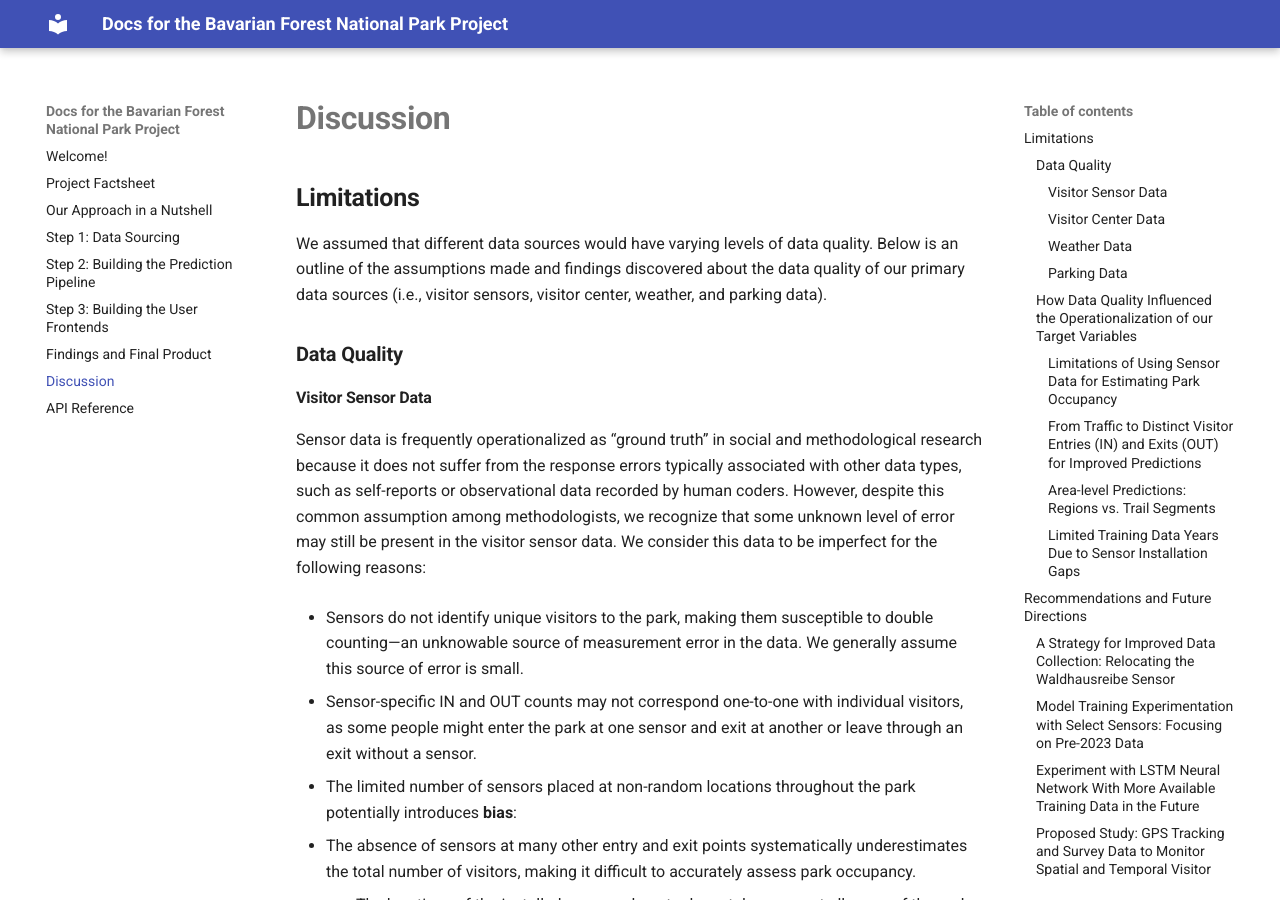
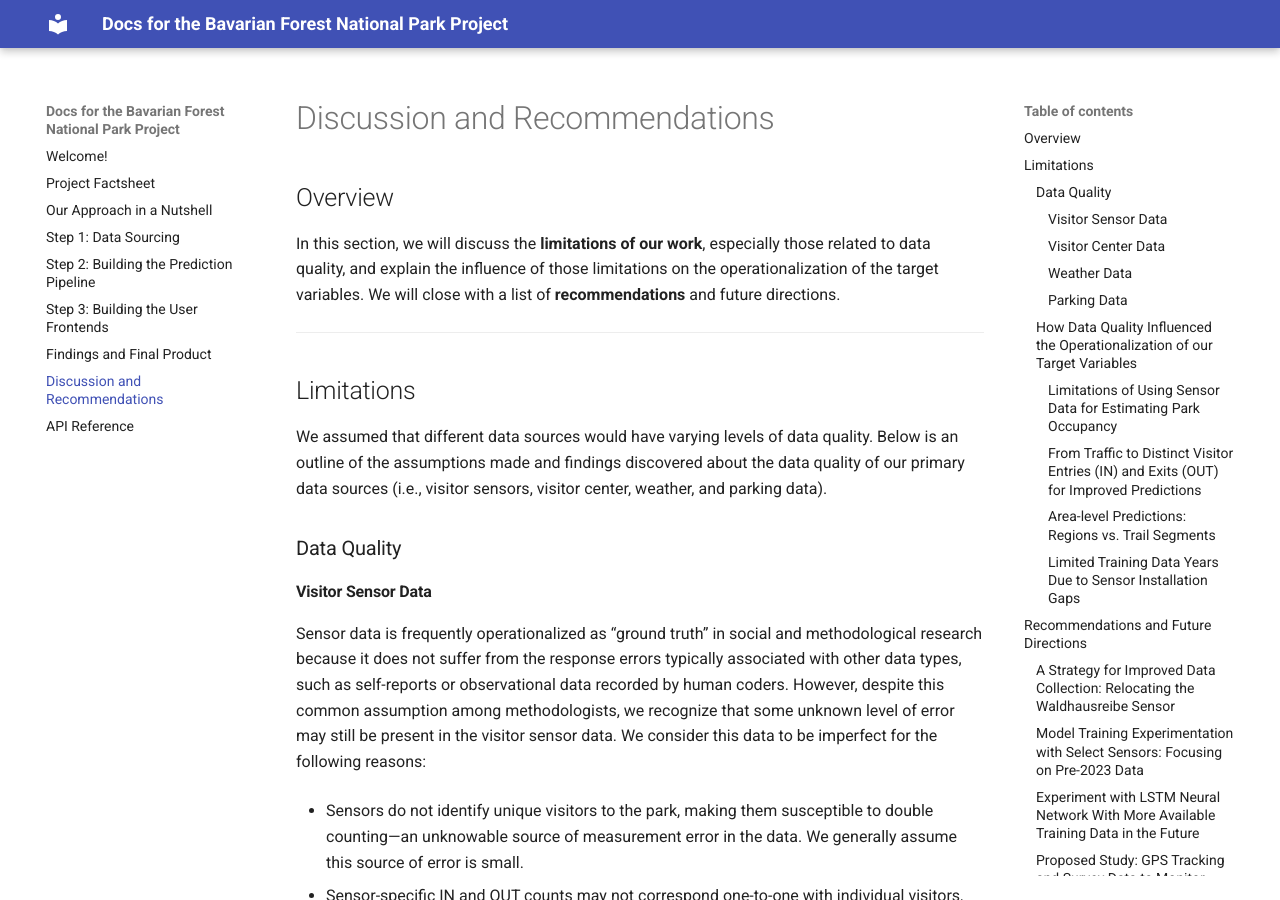
Before and after one commit to m-mango/bavarian-forest-visitor-monitoring-dssgx-24, an MkDocs documentation site: the page built from docs/limitations-and-challenges.md, in a window 1280 px wide and 900 px high. Built offline with MkDocs 1.6.1 and Material for MkDocs 9.7.7, drawn with Linux system fonts in a browser that asks for light colours.

Commit message:
See commit before

```diff
--- a/docs/limitations-and-challenges.md
+++ b/docs/limitations-and-challenges.md
@@ -1,9 +1,15 @@
-# **Discussion**
+# Discussion and Recommendations
 
-## **Limitations**
+## Overview
+
+In this section, we will discuss the **limitations of our work**, especially those related to data quality, and explain the influence of those limitations on the operationalization of the target variables. We will close with a list of **recommendations** and future directions.
+
+---
+
+## Limitations
 We assumed that different data sources would have varying levels of data quality. Below is an outline of the assumptions made and findings discovered about the data quality of our primary data sources (i.e., visitor sensors, visitor center, weather, and parking data).
 
-### **Data Quality**
+### Data Quality
 
 #### **Visitor Sensor Data**
 Sensor data is frequently operationalized as “ground truth” in social and methodological research because it does not suffer from the response errors typically associated with other data types, such as self-reports or observational data recorded by human coders. However, despite this common assumption among methodologists, we recognize that some unknown level of error may still be present in the visitor sensor data. We consider this data to be imperfect for the following reasons:
@@ -38,7 +44,7 @@ Meteostat data is sourced from weather stations, and we assume the data is colle
 #### **Parking Data**
 The sensor data used to identify occupied or vacant parking spaces appeared to be reliable insofar as only two of the twelve parking stations suffer from connectivity issues to the Bayern Cloud. Since the sampling of parking sensors is variable within and across sensors, analysis of historic parking could not be performed and these data were not usable in the prediction model. However we assume the the measurements taken by sensors are generally reliable.
 
-### **How Data Quality Influenced the Operationalization of our Target Variables**
+### How Data Quality Influenced the Operationalization of our Target Variables
 
 #### **Limitations of Using Sensor Data for Estimating Park Occupancy**
 The quality of the visitor sensor data limited how the target variable of our prediction models could be operationalized. Ideally, the outcome of interest in our prediction model would be hourly occupancy of the Bavarian Forest National Park; this would allow park management to have an estimate of how many visitors will be in the park at any given hour within a one-week forecast horizon. However, the limited number of visitor sensors produce estimates that are far too low to accurately reflect park occupancy. This target variable was thus not used.
@@ -58,7 +64,9 @@ To address this issue, we shifted our focus to generating forecasts for differen
 #### **Limited Training Data Years Due to Sensor Installation Gaps**
 Although the Bavarian Forest National Park has been collecting visitor sensor data since 2016, the final number of installed sensors was established in 2023, after which no new sensors will be added. Due to significant gaps in sensor data from previous years, we decided to train our prediction models using visitor counts from sensors that were active starting in 2023 and continuing until the conclusion of our project in July 2024. A greater number of sensors provides better coverage of the park, and this robust data collection allows for more accurate visitor estimates. By focusing on this period, we can enhance the reliability of our predictions and provide the park management with valuable insights for future planning and resource allocation.
 
-## **Recommendations and Future Directions**
+---
+
+## Recommendations and Future Directions
 
 ### A Strategy for Improved Data Collection: Relocating the Waldhausreibe Sensor
 One key recommendation for BFNP is to relocate the sensor currently positioned at the less-frequented entrance of the popular Waldhausreibe trail to its busier entrance. The current placement results in a significant discrepancy between park entries and exits, as this sensor fails to capture visitors using the more popular entrance. Addressing this issue in future data collections is crucial, as it would help narrow the gap between visitor entries and exits over time.
```
Also changed, not shown: docs/approach.md (+5 -3 lines), docs/references-and-appendix.md (deleted, +0 -1 lines).
